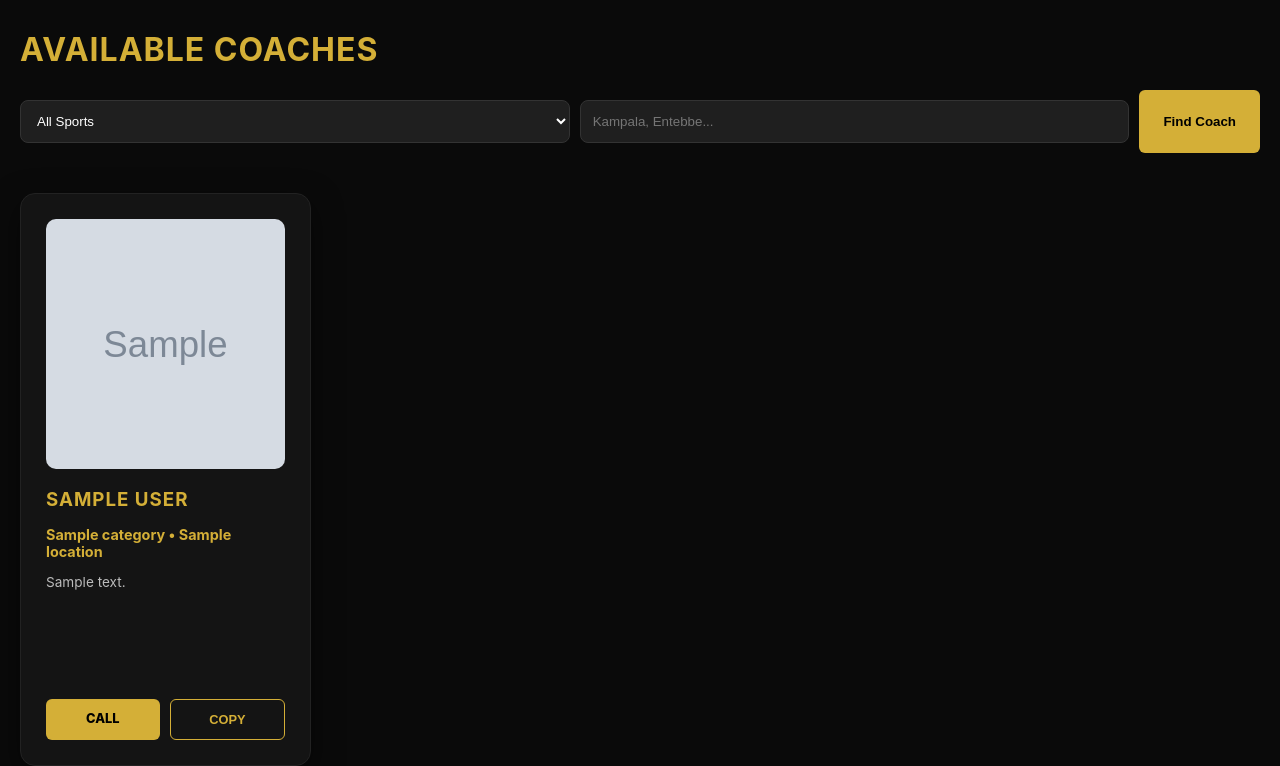
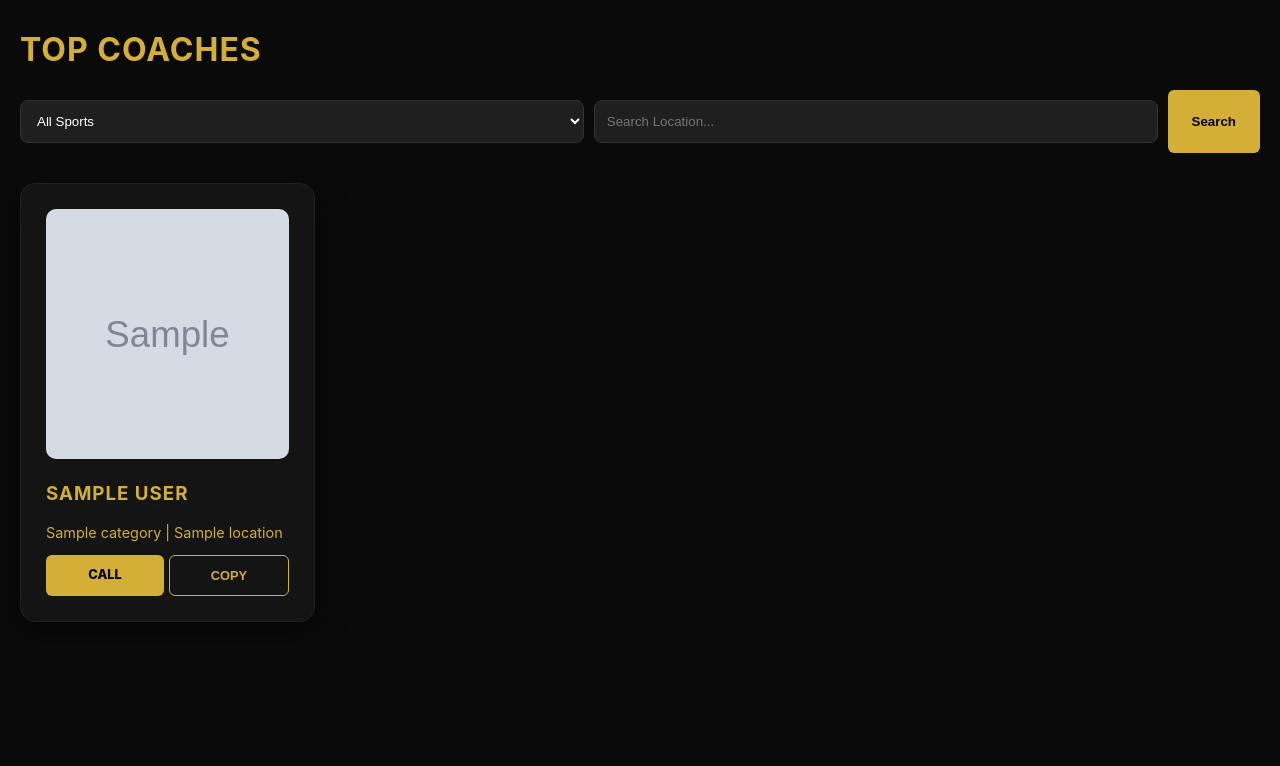
Before and after one commit to FAR-ANALYST/CMS, a Flask app: template templates/student.html in a window 1280 px wide. Shown: the part 65-831 px from the top of the page. After the commit the page ends 687 px from the top, so only its background shows below. Run offline with Flask 3, Linux system fonts and the light colour scheme; the visitor is signed in with stand-in values (Sample User, id 1); tables that the repository leaves empty hold one stand-in row (values such as "Sample post"); the template is opened without the code that fills it: most values are stand-ins (such as "Sample title", 1, 10 or a date in 2020); grey boxes marked "Sample" are stand-in pictures.

Commit message:
Update student.html

```diff
--- a/templates/student.html
+++ b/templates/student.html
@@ -1,93 +1,39 @@
 {% extends "base.html" %}
-{% block title %}Find Your Coach — Get My Coach{% endblock %}
-
 {% block content %}
 <style>
-    /* 4-Column Grid System */
-    .coach-grid {
-        display: grid;
-        grid-template-columns: repeat(4, 1fr);
-        gap: 25px;
-        margin-top: 20px;
-    }
-
-    /* Responsive adjustments */
-    @media (max-width: 1100px) { .coach-grid { grid-template-columns: repeat(2, 1fr); } }
+    .coach-grid { display: grid; grid-template-columns: repeat(4, 1fr); gap: 20px; }
+    @media (max-width: 1024px) { .coach-grid { grid-template-columns: repeat(2, 1fr); } }
     @media (max-width: 600px) { .coach-grid { grid-template-columns: 1fr; } }
-
-    .card {
-        display: flex;
-        flex-direction: column;
-        justify-content: space-between;
-        height: 100%;
-        transition: transform 0.3s ease;
-    }
-    .card:hover { transform: translateY(-5px); border-color: var(--gold); }
-
-    .contact-actions {
-        display: flex;
-        gap: 10px;
-        margin-top: auto;
-        padding-top: 15px;
-    }
-    .btn-copy {
-        background: transparent;
-        border: 1px solid var(--gold);
-        color: var(--gold);
-        flex: 1;
-    }
-    .btn-copy:active { background: var(--gold); color: black; }
 </style>
 
-<h1>Available Coaches</h1>
-
-<form method="GET" style="display: flex; gap: 10px; margin-bottom: 40px;">
+<h1>Top Coaches</h1>
+<form method="GET" style="display: flex; gap: 10px; margin-bottom: 30px;">
     <select name="category" style="flex: 1;">
         <option value="">All Sports</option>
-        {% for s in SPORTS %}
-        <option value="{{ s }}">{{ s }}</option>
-        {% endfor %}
+        {% for s in SPORTS %}<option value="{{ s }}">{{ s }}</option>{% endfor %}
     </select>
-    <input type="text" name="location" placeholder="Kampala, Entebbe..." style="flex: 1;">
-    <button type="submit" class="btn-primary">Find Coach</button>
+    <input name="location" placeholder="Search Location..." style="flex: 1;">
+    <button type="submit" class="btn-primary">Search</button>
 </form>
 
 <div class="coach-grid">
     {% for c in coaches %}
     <div class="card">
-        <div>
-            {% if c['image_url'] %}
-                <img src="{{ c['image_url'] }}" class="avatar" alt="{{ c['full_name'] }}">
-            {% else %}
-                <div class="avatar" style="background:#222; display:flex; align-items:center; justify-content:center; color:#444;">
-                    <span>NO IMAGE</span>
-                </div>
-            {% endif %}
-
-            <h3 style="margin: 15px 0 5px 0;">{{ c['full_name'] }}</h3>
-            <p style="color: var(--gold); font-weight: bold; font-size: 0.9rem; margin-bottom: 10px;">
-                {{ c['category'] }} • {{ c['location'] }}
-            </p>
-            <p style="font-size: 0.85rem; color: #bbb; line-height: 1.4; margin-bottom: 15px;">
-                {{ c['bio'][:120] }}{% if c['bio']|length > 120 %}...{% endif %}
-            </p>
-        </div>
-
-        <div class="contact-actions">
-            <a href="tel:{{ c['phone'] }}" class="btn-primary" style="flex: 1; text-align: center; text-decoration: none; font-size: 0.8rem;">CALL</a>
-            <button class="btn-primary btn-copy" onclick="copyToClipboard('{{ c['phone'] }}')" style="font-size: 0.8rem;">COPY</button>
+        <img src="{{ c['image_url'] or '/static/default.jpg' }}" class="avatar">
+        <h3>{{ c['full_name'] }}</h3>
+        <p style="color: var(--gold); font-size: 0.9rem;">{{ c['category'] }} | {{ c['location'] }}</p>
+        <div style="display: flex; gap: 5px; margin-top: 10px;">
+            <a href="tel:{{ c['phone'] }}" class="btn-primary" style="flex: 1; text-align: center; font-size: 0.8rem;">CALL</a>
+            <button onclick="copyPhone('{{ c['phone'] }}')" class="btn-primary" style="flex: 1; background: transparent; border: 1px solid var(--gold); color: var(--gold); font-size: 0.8rem;">COPY</button>
         </div>
     </div>
     {% endfor %}
 </div>
 
 <script>
-function copyToClipboard(text) {
-    navigator.clipboard.writeText(text).then(() => {
-        alert("Coach contact copied to clipboard!");
-    }).catch(err => {
-        console.error('Failed to copy: ', err);
-    });
+function copyPhone(num) {
+    navigator.clipboard.writeText(num);
+    alert("Phone copied: " + num);
 }
 </script>
 {% endblock %}
```
